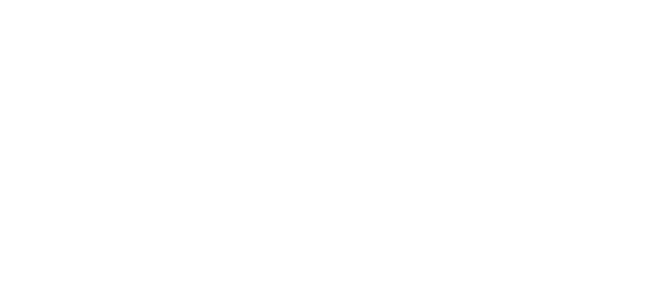
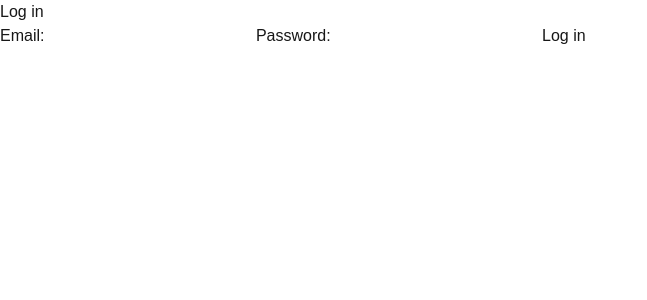
Before and after one commit to qaletdiv/25024-p2-QuanLyTasks-MyTrang, a Next.js app in the folder frontend/: page /login in a window 1280 px wide. Shown: the top 300 px of the page, without its empty margins (0-647 px from the left). Built offline with nearby package versions, Linux system fonts and the light colour scheme.

Commit message:
:sparkle: Log in page UI set up

```diff
--- a/frontend/src/app/(auth)/login/page.js
+++ b/frontend/src/app/(auth)/login/page.js
@@ -1,5 +1,49 @@
+'use client'
+import { useRouter } from "next/navigation";
+import { useState } from "react";
 
 
-export default function login(){
+export default function Login(){
+    const [email, setEmail] = useState("");
+    const [pass, setPass] = useState("");
+    const [error, setError] = useState("");
+    const route = useRouter();
 
+    const handleSubmit = async (e) =>{
+        e.preventDefault();
+        setError("");
+        try{
+            const res = await fetch('http://localhost:5000/api/login',{
+                method: 'POST',
+                headers: {
+                    'Content-Type': 'application/json',
+                },
+                body: JSON.stringify({email: email, password: pass}),
+            });
+            const data = await res.json();
+            if(res.ok){
+                alert("Log in sucessfully!");
+                localStorage.setItem('token', data.token);
+                route.push('/boards');
+            }
+            else{
+                setError(data.message);
+            }
+        }
+        catch(err){
+            setError("Cannot connect to server!");
+        }
+    };
+
+    return(
+        <div id="login-container">
+            <h2>Log in</h2>
+            <form onSubmit={e => handleSubmit(e)}>
+                <label>Email: <input type="email" className="login-input" id="login-email" value={email} onChange={(e) => setEmail(e.target.value)}/></label>
+                <label>Password: <input type="password" className="login-input" id="login-password" value={pass} onChange={(e) => setPass(e.target.value)}/></label>
+                {error && <p style={{color: 'red'}}>{error}</p>}
+                <button id="btn-login" type="submit">Log in</button>
+            </form>
+        </div>
+    )
 }
```
Also changed, not shown: frontend/src/components/layout/PrivateHeader.jsx (added), frontend/src/components/layout/PublicHeader.jsx (added), frontend/src/components/layout/SideBar.jsx (added), 1 other file (tests, documents, lock files or other folders).
